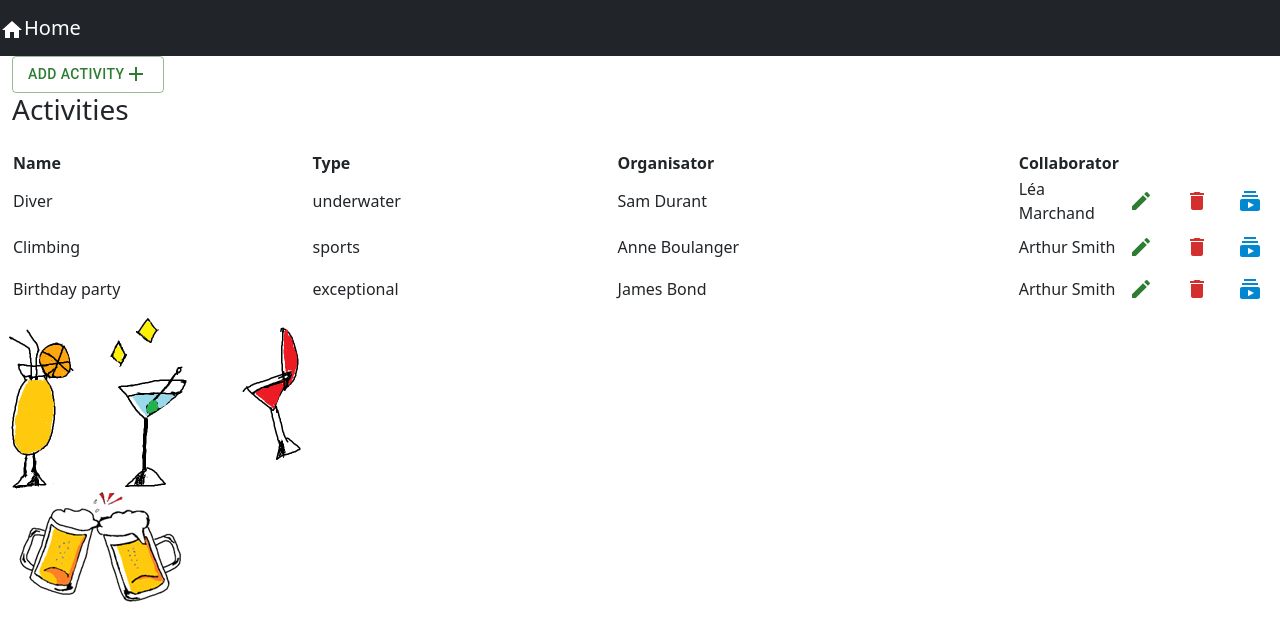
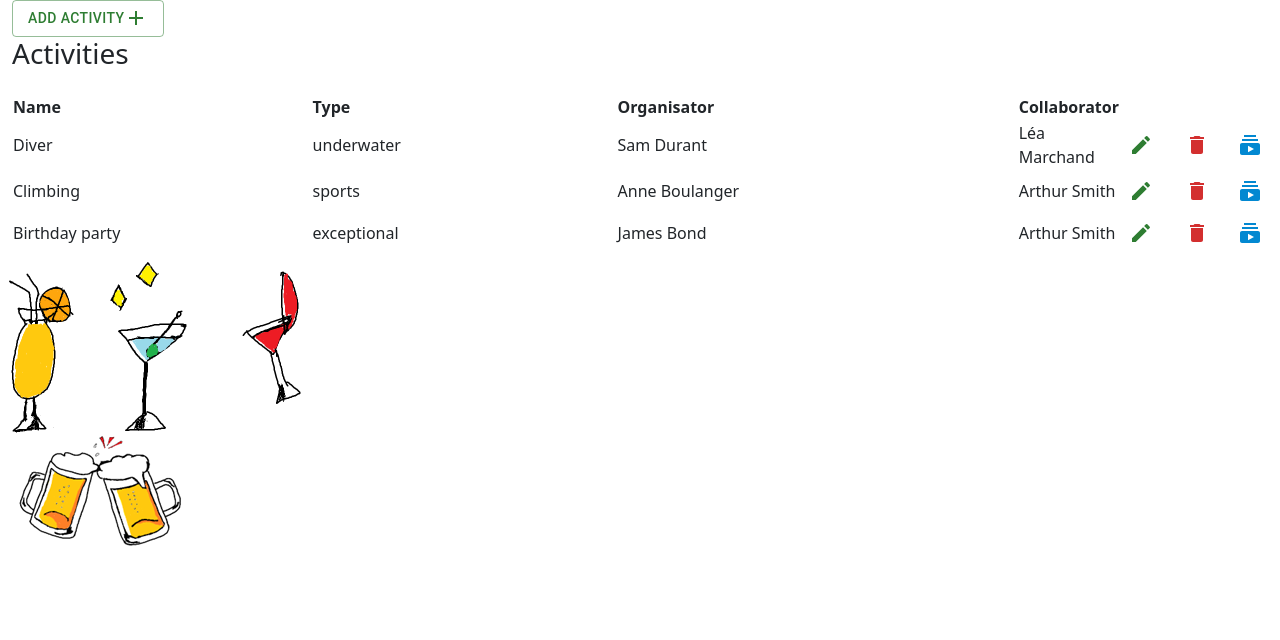
Before and after one commit to elieduboux/Afterwork-Organizer, a React (Create React App) app in the folder frontend/: page / in a window 1280 px wide. Shown: the top 640 px of the page. Built offline with nearby package versions, Linux system fonts and the light colour scheme; no server answers.

Commit message:
redirection automatique

```diff
--- a/frontend/src/DataDisplayJson.jsx
+++ b/frontend/src/DataDisplayJson.jsx
@@ -1,6 +1,5 @@
 import React from 'react';
 import { Container} from "reactstrap";
-import AppNavbar from "./AppNavbar";
 import { Link} from "react-router-dom";
 import { Tooltip } from "@mui/material";
 import EditIcon from '@mui/icons-material/Edit';
@@ -43,7 +42,7 @@ function JsonDataDisplay(){
 
       return (
         <div>
-        <AppNavbar />
+
             <Container fluid>
                 <div className="float-right">
                     <Button color="success" variant="outlined" onClick={ () => window.open("/activities/new") }>Add Activity<AddIcon /></Button>
```
